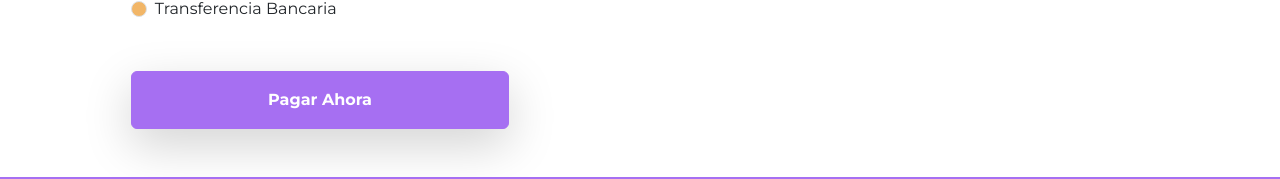
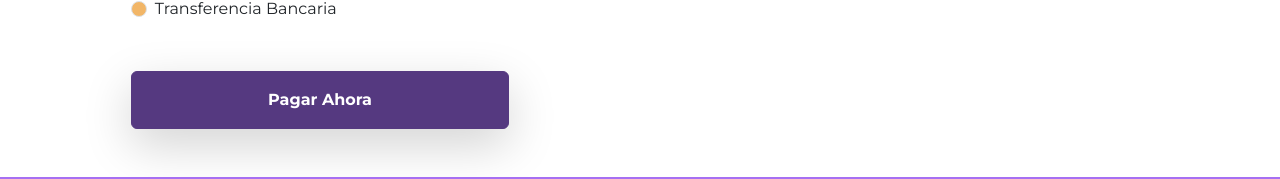
Before and after one commit to carolinalunasfarah/marketplace-frontend-react-user, a React (Vite) app: page /checkout in a window 1280 px wide. In both pictures the pointer is over the button "Pagar Ahora". Shown: the part 1330-1509 px from the top of the page. Built offline with nearby package versions, Linux system fonts and the light colour scheme.

Commit message:
Add hover styles to primary and secondary buttons

```diff
--- a/src/App.css
+++ b/src/App.css
@@ -184,9 +184,17 @@ header h1 {
     background-color: var(--color-purple) !important;
     border-color: var(--color-purple) !important;
 }
+.btn-primary:hover {
+    background-color: var(--color-purplemedium) !important;
+    border-color: var(--color-purplemedium) !important;
+}
 .btn-secondary {
     background-color: var(--color-orange) !important;
     border-color: var(--color-orange) !important;
+}
+.btn-secondary:hover {
+    background-color: var(--color-orangemedium) !important;
+    border-color: var(--color-orangemedium) !important;
 }
 .text-primary {
     color: var(--color-purple) !important;
```
